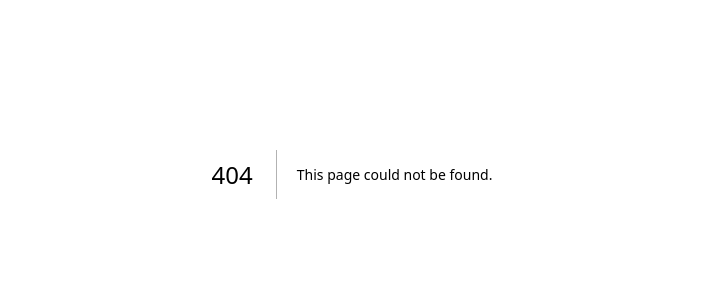
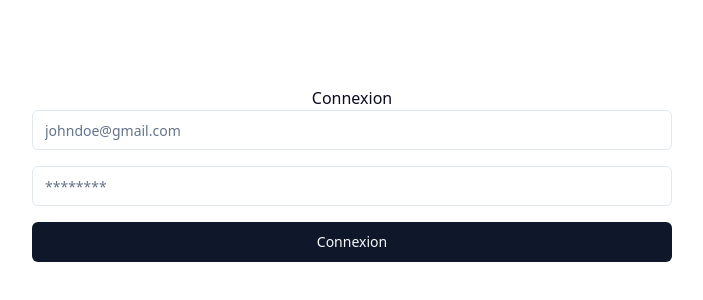
Before and after one commit to mouhamedhanne/Dock-AI, a Next.js app: page /auth in a window 1280 px wide. Before the commit this address had no page. Shown: the part 226-526 px from the top of the page, without its empty margins (288-991 px from the left). Built offline with nearby package versions, Linux system fonts and the light colour scheme.

Commit message:
Update server actions

```diff
--- /dev/null
+++ b/app/(auth)/auth/page.tsx
@@ -0,0 +1,33 @@
+"use client";
+
+import { Button } from "@/components/ui/button";
+import { Input } from "@/components/ui/input";
+import { signInWithPassword } from "@/lib/auth/actions";
+
+export default function loginPage() {
+  return (
+    <div className="h-screen flex flex-col justify-center items-center">
+      <h2>Connexion</h2>
+      <fieldset className="w-full md:w-2/3 lg:w-1/2">
+        <form
+          action={signInWithPassword}
+          className="grid grid-cols-1 w-full gap-4"
+        >
+          <Input
+            type="email"
+            name="email"
+            placeholder="johndoe@gmail.com"
+            required
+          />
+          <Input
+            type="password"
+            name="password"
+            placeholder="********"
+            required
+          />
+          <Button>Connexion</Button>
+        </form>
+      </fieldset>
+    </div>
+  );
+}
--- a/app/components/Header.tsx
+++ b/app/components/Header.tsx
@@ -4,6 +4,8 @@ import Link from "next/link";
 import Logo from "@/components/Logo";
 import { SearchHeader } from "@/components/Search";
 import { Menu, X, Moon, SunMoon } from "lucide-react";
+import { Button } from "@/components/ui/button";
+import { signOut } from "@/lib/auth/actions";
 
 const MENU_ITEMS = [
   "Categories AI",
@@ -37,19 +39,14 @@ export default function Header() {
         </nav>
         <Logo width={100} className="" />
 
-        {}
         <div className="flex items-center space-x-4">
           <div className="hidden md:block">
             <SearchHeader />
           </div>
           <div className="space-x-3 hidden md:block">
-            <button className="font-bold">Log In</button>
-            <button
-              className="text-sm text-white font-semibold bg-custom-black px-6 py-4
-          rounded-full shadow-lg"
-            >
-              Sign up
-            </button>
+            <form>
+              <Button formAction={signOut}>Deconnexion</Button>
+            </form>
           </div>
           <button
             className="block md:hidden"
@@ -92,6 +89,18 @@ export default function Header() {
 
 {
   /**
+ <button className="font-bold">Log In</button>
+            <button
+              className="text-sm text-white font-semibold bg-custom-black px-6 py-4
+          rounded-full shadow-lg"
+            >
+              Sign up
+            </button>
+ */
+}
+
+{
+  /**
  <button
             className="inline-flex items-center whitespace-nowrap transition-colors
           focus-visible:outline-none focus-visible:ring-1 focus-visible:ring-ring
--- /dev/null
+++ b/lib/auth/actions.ts
@@ -0,0 +1,23 @@
+"use server";
+
+import { createActionServer } from "@/lib/supabase/actions";
+import { redirect } from "next/navigation";
+
+export const signInWithPassword = async (data: FormData) => {
+  const supabase = createActionServer();
+  const { error } = await supabase.auth.signInWithPassword({
+    email: data.get("email") as string,
+    password: data.get("password") as string,
+  });
+
+  if (error) {
+    throw error;
+  }
+  redirect("/");
+};
+
+export const signOut = async () => {
+  const supabase = createActionServer();
+  await supabase.auth.signOut();
+  redirect("/auth");
+};
--- /dev/null
+++ b/lib/supabase/actions.ts
@@ -0,0 +1,27 @@
+"use server";
+
+import { Database } from "@/types/supabase";
+import { type CookieOptions, createServerClient } from "@supabase/ssr";
+import { cookies } from "next/headers";
+
+export const createActionServer = () => {
+  const cookieStore = cookies();
+
+  return createServerClient<Database>(
+    process.env.NEXT_PUBLIC_SUPABASE_URL!,
+    process.env.NEXT_PUBLIC_SUPABASE_ANON_KEY!,
+    {
+      cookies: {
+        get(name: string) {
+          return cookieStore.get(name)?.value;
+        },
+        set(name: string, value: string, options: CookieOptions) {
+          cookieStore.set({ name, value, ...options });
+        },
+        remove(name: string, options: CookieOptions) {
+          cookieStore.set({ name, value: "", ...options });
+        },
+      },
+    }
+  );
+};
--- a/package.json
+++ b/package.json
@@ -23,6 +23,7 @@
     "next": "14.1.4",
     "react": "^18",
     "react-dom": "^18",
+    "react-icons": "^5.1.0",
     "tailwind-merge": "^2.3.0",
     "tailwindcss-animate": "^1.0.7"
   },
```
Also changed, not shown: middleware.ts (added, +72 -0 lines), 1 other file (tests, documents, lock files or other folders).
